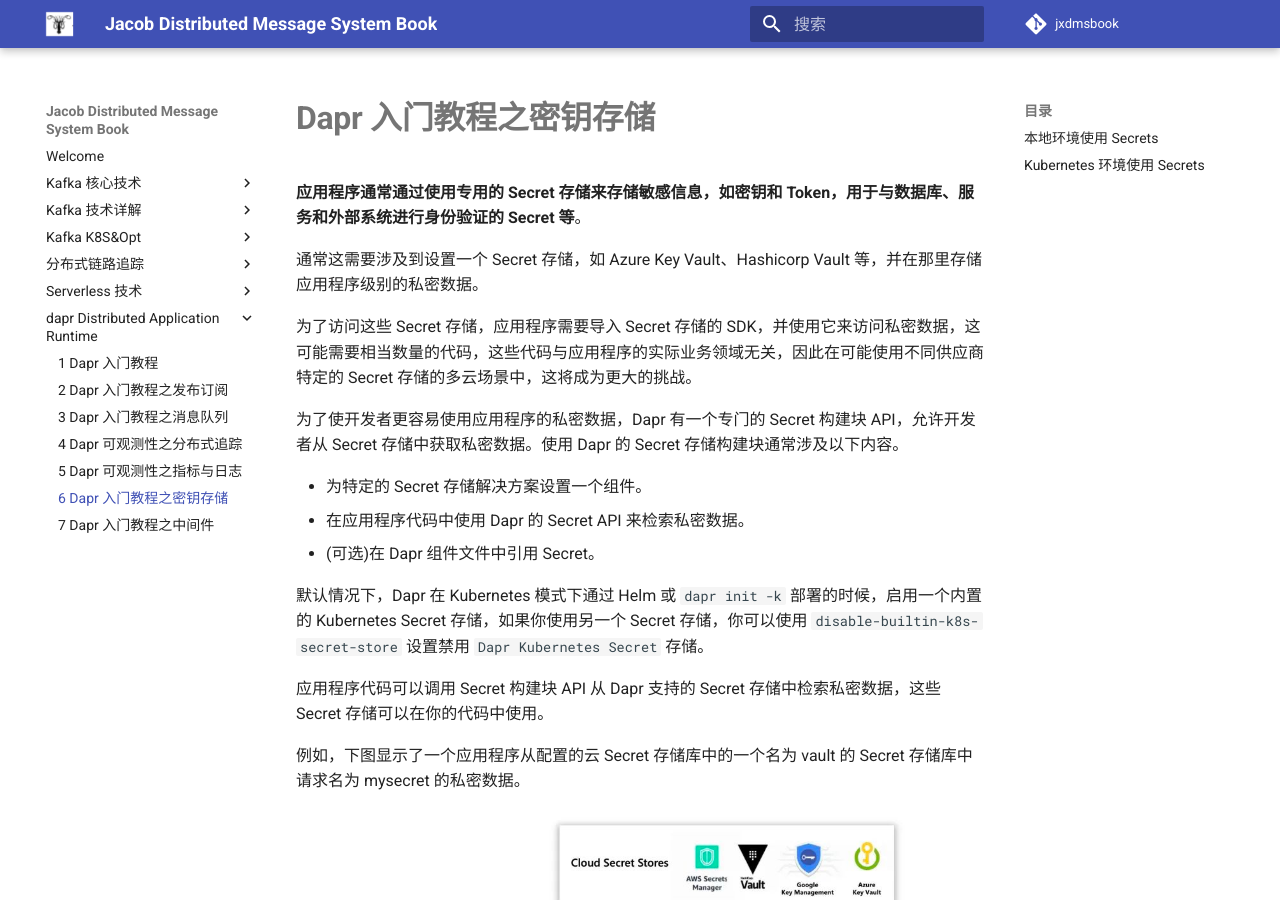
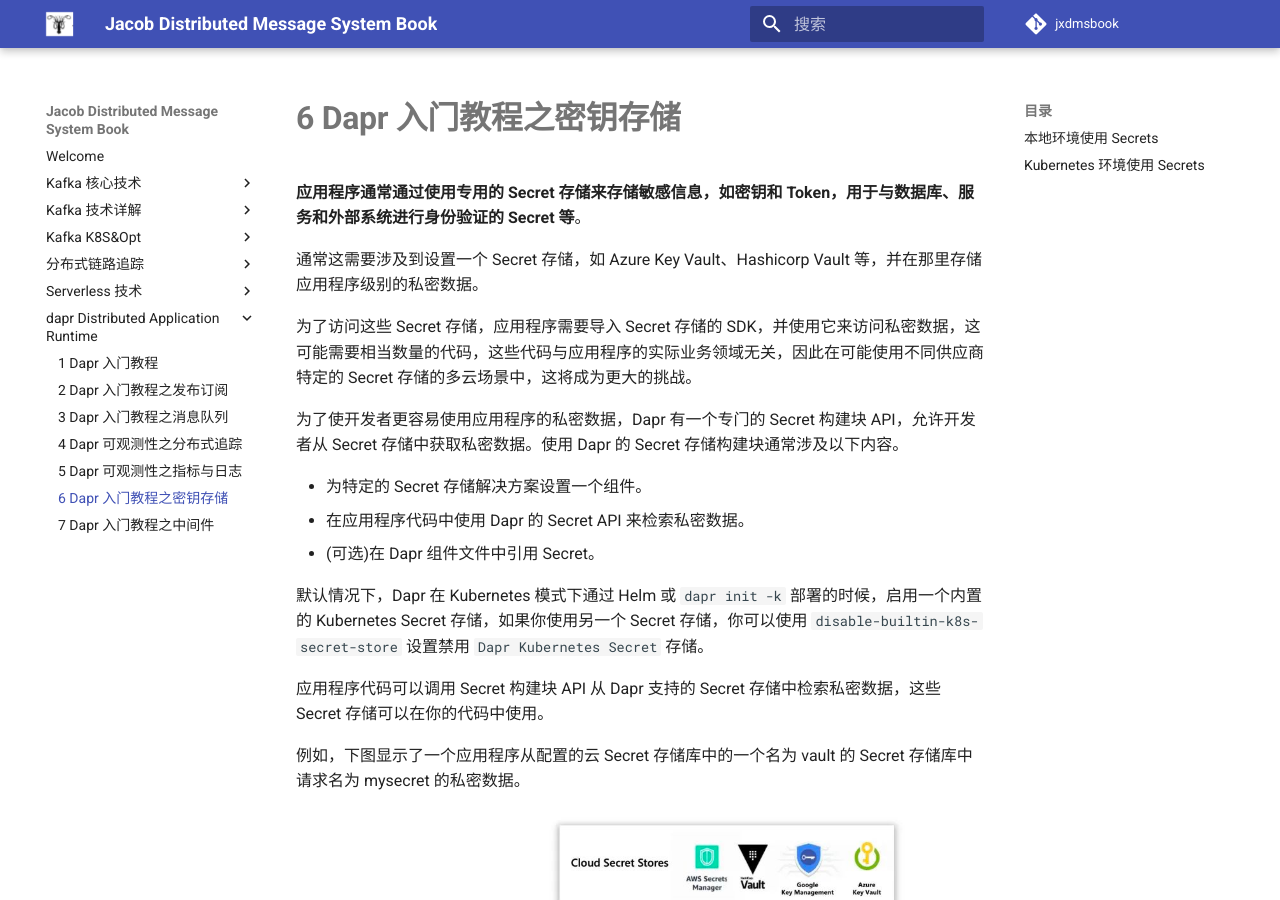
Before and after one commit to Chao-Xi/jxdmsbook, an MkDocs documentation site: the page built from docs/dapr/6dapr_sec.md, in a window 1280 px wide and 900 px high. Built offline with MkDocs 1.6.1 and Material for MkDocs 9.7.7, drawn with Linux system fonts in a browser that asks for light colours; comment, search, counter and statistics services are not loaded.

Commit message:
add dapr chapter

````diff
--- a/docs/dapr/6dapr_sec.md
+++ b/docs/dapr/6dapr_sec.md
@@ -1,4 +1,4 @@
-# **Dapr 入门教程之密钥存储**
+# **6 Dapr 入门教程之密钥存储**
 
 **应用程序通常通过使用专用的 Secret 存储来存储敏感信息，如密钥和 Token，用于与数据库、服务和外部系统进行身份验证的 Secret 等**。
 
@@ -15,7 +15,6 @@
 默认情况下，Dapr 在 Kubernetes 模式下通过 Helm 或 `dapr init -k` 部署的时候，启用一个内置的 Kubernetes Secret 存储，如果你使用另一个 Secret 存储，你可以使用 `disable-builtin-k8s-secret-store` 设置禁用 `Dapr Kubernetes Secret` 存储。
 
 应用程序代码可以调用 Secret 构建块 API 从 Dapr 支持的 Secret 存储中检索私密数据，这些 Secret 存储可以在你的代码中使用。
-
 
 例如，下图显示了一个应用程序从配置的云 Secret 存储库中的一个名为 vault 的 Secret 存储库中请求名为 mysecret 的私密数据。
 
@@ -67,7 +66,6 @@
 });
 ```
 
-
 该代码从 secret store 中获取名为 mysecret 的数据，并显示该数据的 Base64 编码数据。
 
 我们在 secrets.json 文件中添加一个 mysecret 的 Secret 数据：
@@ -101,7 +99,6 @@
 > **其中 Secret 存储 JSON 的路径是与你调用 dapr run 的位置相关的。**
 
 然后我们需要将上面的 Secret Store 名称设置为环境变量：
-
 
 ```
 # nux/Mac OS:
@@ -138,6 +135,7 @@
 ℹ️  Updating metadata for app command: node app.js
 ✅  You're up and running! Both Dapr and your app logs will appear here.
 ```
+
 启动后我们可以使用 dapr list 来查看应用列表：
 
 ```
@@ -147,8 +145,6 @@
 ```
 
 启动完成后我们可以直接访问应用的 getsecret 接口：
-
-
 
 ```
 $ curl -k http://localhost:3000/getsecret
@@ -273,7 +269,6 @@
 
 正常上面的请求输出结果为 YWJjZAo=，也可以查看 Node 应用日志：
 
-
 ```
 $ kubectl logs --selector=app=node -c node
 Node App listening on port 3000!
@@ -281,11 +276,9 @@
 Base64 encoded secret is: YWJjZAo=
 ```
 
-
-
 从上面日志可以看出 Node 应用程序正在向 dapr 发出请求，以便从 secret store 获取 secret 数据，注意其中的 mysecret 是上面创建的 Secret 对象名称。
 
-当然如果你使用的是其他 secret store，比如 HashiCorp Vault 则需要创建一个对应的 Component 组件了，类型为`secretstores.hashicorp.vault`，如下所示的资源清单：
+当然如果你使用的是其他 secret store，比如 HashiCorp Vault 则需要创建一个对应的 Component 组件了，类型为 `secretstores.hashicorp.vault`，如下所示的资源清单：
 
 ```
 apiVersion: dapr.io/v1alpha1
````
Also changed, not shown: docs/dapr/7dapr_middle.md (+1 -3 lines).
